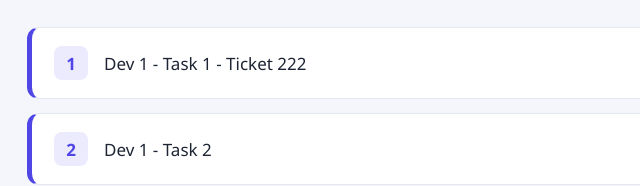
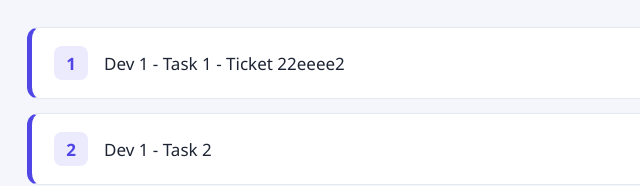
Before and after one commit to kikoac/IMA-Demo, a plain HTML site: page developer1.html in a window 1280 px wide. Shown: the part 180-366 px from the top of the page, 133-773 px from the left. Drawn offline with Linux system fonts and the light colour scheme.

Commit message:
testing a pull req

```diff
--- a/developer1.html
+++ b/developer1.html
@@ -97,7 +97,7 @@ footer { text-align: center; color: var(--muted); font-size: 14px; padding: 24px
   </div>
 
   <ul class="tasks">
-    <li class="task"><span class="num">1</span>Dev 1 - Task 1 - Ticket 222</li>
+    <li class="task"><span class="num">1</span>Dev 1 - Task 1 - Ticket 22eeee2</li>
     <li class="task"><span class="num">2</span>Dev 1 - Task 2</li>
   </ul>
 
```
